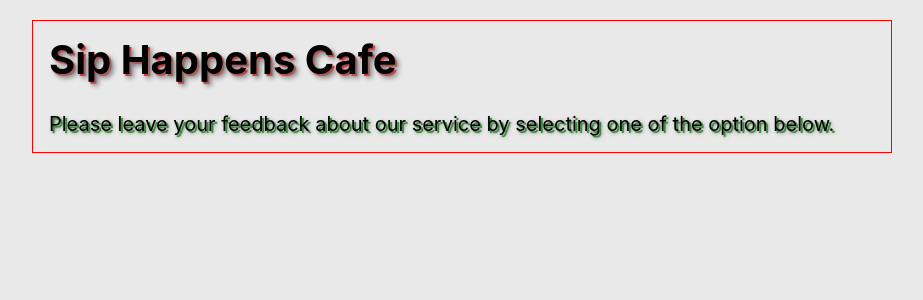
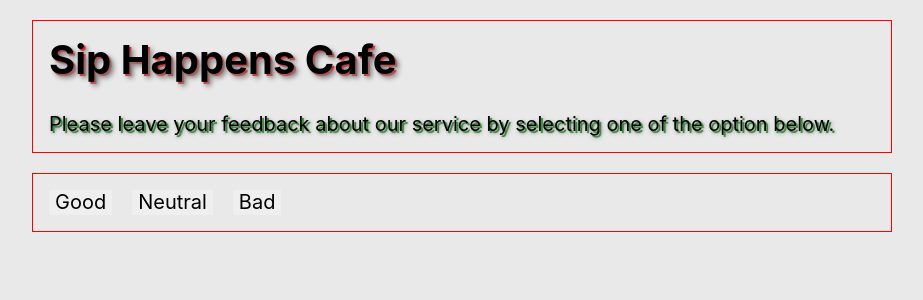
Before and after one commit to PetroMazuryk/goit-react-hw-02, a React (Vite) app: page / in a window 1280 px wide. Shown: the top 300 px of the page, without its empty margins (178-1101 px from the left). Built offline with nearby package versions, Linux system fonts and the light colour scheme.

Commit message:
added Options section

```diff
--- a/src/App.jsx
+++ b/src/App.jsx
@@ -1,8 +1,11 @@
 import { Description } from "./components/Description/Description";
+
+import { Options } from "./components/Options/Options";
 function App() {
   return (
     <>
       <Description />
+      <Options />
     </>
   );
 }
--- a/src/GlobalStyle.js
+++ b/src/GlobalStyle.js
@@ -55,7 +55,7 @@
         }
         button {
           display: block;
-          margin: 0 auto;
+          // margin: 0 auto;
           cursor: pointer;
           border: none;
         }
--- a/src/components/Options/Options.jsx
+++ b/src/components/Options/Options.jsx
@@ -0,0 +1,10 @@
+import { OptionsWrapper, Button } from "./Options.stuled";
+export const Options = () => {
+  return (
+    <OptionsWrapper>
+      <Button>Good</Button>
+      <Button>Neutral</Button>
+      <Button>Bad</Button>
+    </OptionsWrapper>
+  );
+};
--- a/src/components/Options/Options.stuled.js
+++ b/src/components/Options/Options.stuled.js
@@ -0,0 +1,14 @@
+import styled from "styled-components";
+
+export const OptionsWrapper = styled.div`
+  width: 860px;
+  margin: 20px auto;
+  padding: 16px;
+  border: 1px solid red;
+  display: flex;
+  gap: 20px;
+`;
+
+export const Button = styled.button`
+  font-size: 20px;
+`;
```
